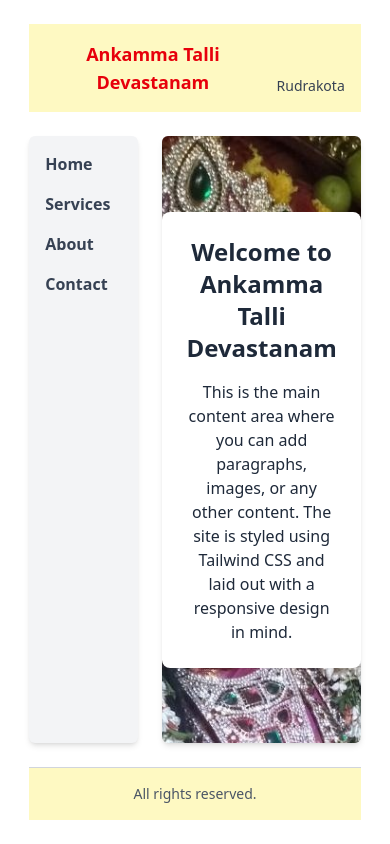
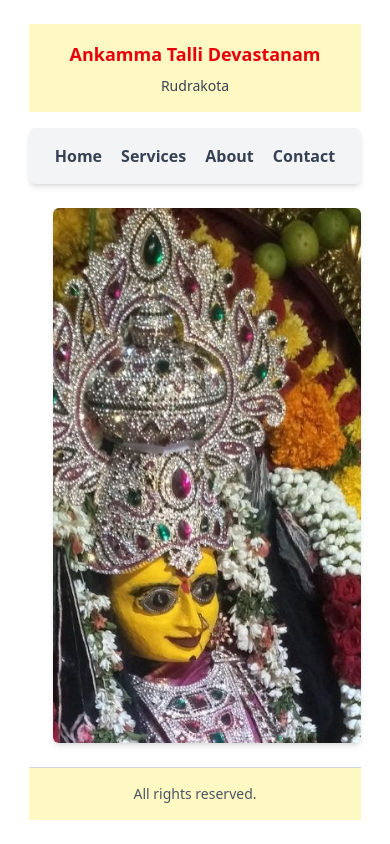
Before and after one commit to AshokKumar-Alapati/myreact, a React (Vite) app: page / in a window 390 px wide. Built offline with nearby package versions, Linux system fonts and the light colour scheme.

Commit message:
added initial changes

```diff
--- a/src/App.tsx
+++ b/src/App.tsx
@@ -6,21 +6,31 @@ function App() {
 
       {/* Header with margin-top */}
       <header className="bg-yellow-100 p-4 text-center mt-6">
-        <div className="inline-flex items-end justify-center mx-auto">
+        <div className="flex flex-col sm:flex-row items-center justify-center mx-auto">
           <h1 className="font-bold text-red-600 text-lg sm:text-xl md:text-2xl lg:text-3xl xl:text-4xl">
             Ankamma Talli Devastanam
           </h1>
-          <span className="text-sm font-normal text-gray-700 ml-4 mt-4">
+          <span className="text-sm font-normal text-gray-700 mt-2 sm:mt-0 sm:ml-4">
             Rudrakota
           </span>
         </div>
       </header>
 
+      {/* Mobile Navigation below header */}
+      <nav className="bg-gray-100 p-4 shadow-md rounded-md mt-4 sm:hidden">
+        <ul className="flex justify-around text-gray-700 font-semibold">
+          <li><a href="#home" className="hover:text-red-600">Home</a></li>
+          <li><a href="#services" className="hover:text-red-600">Services</a></li>
+          <li><a href="#about" className="hover:text-red-600">About</a></li>
+          <li><a href="#contact" className="hover:text-red-600">Contact</a></li>
+        </ul>
+      </nav>
+
       {/* Page Content - Flex row without margin */}
       <div className="flex flex-1 w-full mt-6">
 
-        {/* Side Nav */}
-        <nav className="w-48 bg-gray-100 p-4 rounded-md shadow-md">
+        {/* Side Nav hidden on mobile */}
+        <nav className="hidden sm:block w-48 bg-gray-100 p-4 rounded-md shadow-md">
           <ul className="space-y-4 text-gray-700 font-semibold">
             <li><a href="#home" className="hover:text-red-600">Home</a></li>
             <li><a href="#services" className="hover:text-red-600">Services</a></li>
@@ -31,16 +41,18 @@ function App() {
 
         {/* Main Section with Background Image and Centered Content */}
         <main
-          className="flex-1 ml-6 rounded-md shadow-md text-gray-800 bg-cover bg-center flex items-center justify-center min-h-[300px] sm:min-h-[400px]"
+          className="flex-1 ml-6 rounded-md shadow-md text-gray-800 bg-cover bg-center flex sm:items-center sm:justify-center items-start justify-start min-h-[200px] sm:min-h-[400px]"
           style={{
             backgroundImage: `url(${fileImg})`,
             backgroundRepeat: 'no-repeat',
             backgroundSize: 'cover'
           }}
         >
-          <div className="bg-white bg-opacity-70 p-6 rounded-lg text-center max-w-lg">
-            <h2 className="text-2xl font-bold mb-4">Welcome to Ankamma Talli Devastanam</h2>
-            <p>
+          <div className="hidden sm:block bg-white bg-opacity-40 sm:bg-opacity-70 p-4 sm:p-6 rounded-lg text-center max-w-lg">
+            <h2 className="text-base sm:text-lg md:text-2xl font-bold mb-3 sm:mb-4">
+              Welcome to Ankamma Talli Devastanam
+            </h2>
+            <p className="text-xs sm:text-sm md:text-base">
               This is the main content area where you can add paragraphs, images, or any other content.
               The site is styled using Tailwind CSS and laid out with a responsive design in mind.
             </p>
```
